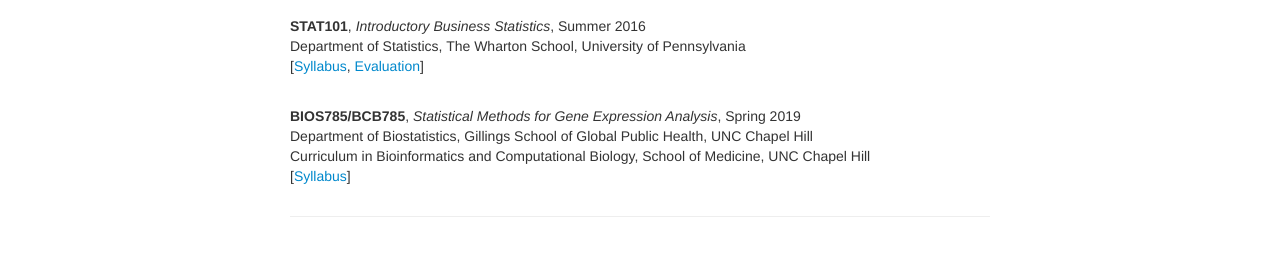
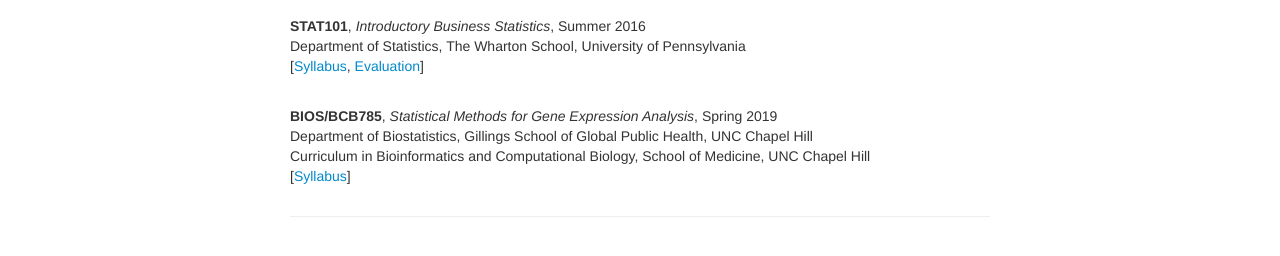
Before and after one commit to yuchaojiang/yuchaojiang.github.io, a Jekyll site: the page built from pages/teaching.md, in a window 1280 px wide. Shown: the part 136-392 px from the top of the page. Built offline with Jekyll 4.4.1, drawn with Linux system fonts in a browser that asks for light colours.

Commit message:
Update teaching.md

```diff
--- a/pages/teaching.md
+++ b/pages/teaching.md
@@ -11,7 +11,7 @@ Department of Statistics, The Wharton School, University of Pennsylvania <br/>
 </div>
 <br/>
 <div class="cv">
-  <b>BIOS785/BCB785</b>, <i>Statistical Methods for Gene Expression Analysis</i>, Spring 2019 <br/>
+  <b>BIOS/BCB785</b>, <i>Statistical Methods for Gene Expression Analysis</i>, Spring 2019 <br/>
 Department of Biostatistics, Gillings School of Global Public Health, UNC Chapel Hill <br/>
 Curriculum in Bioinformatics and Computational Biology, School of Medicine, UNC Chapel Hill
 <br/>
```
